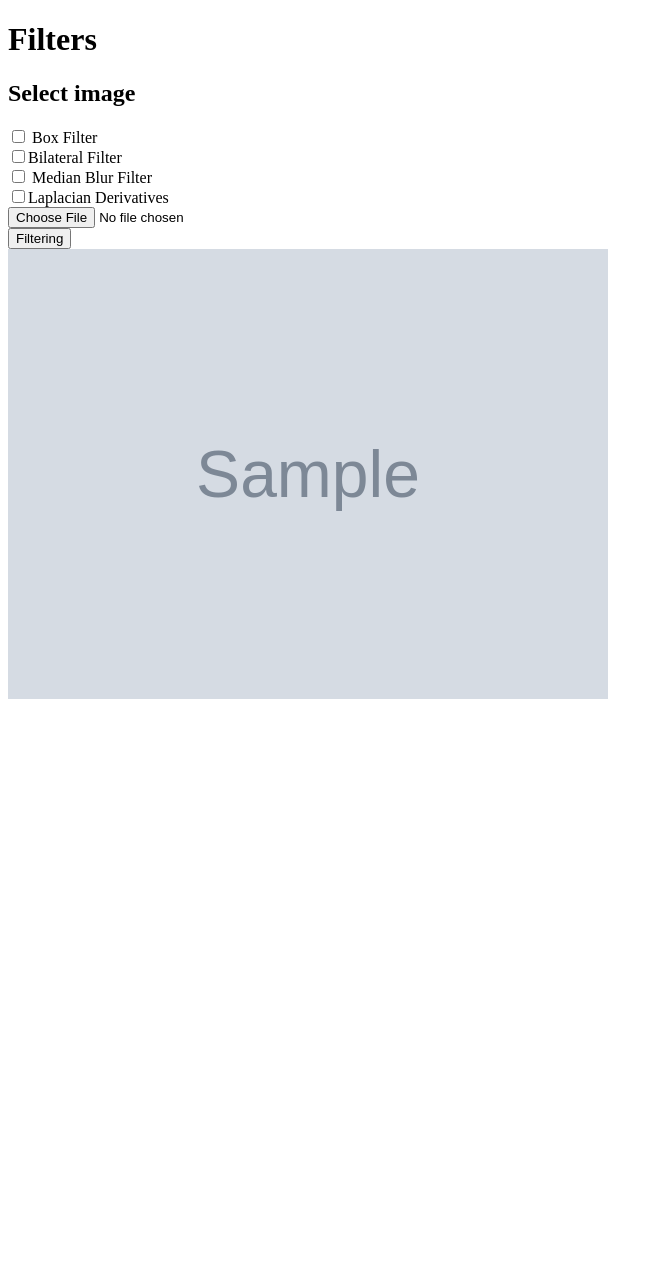
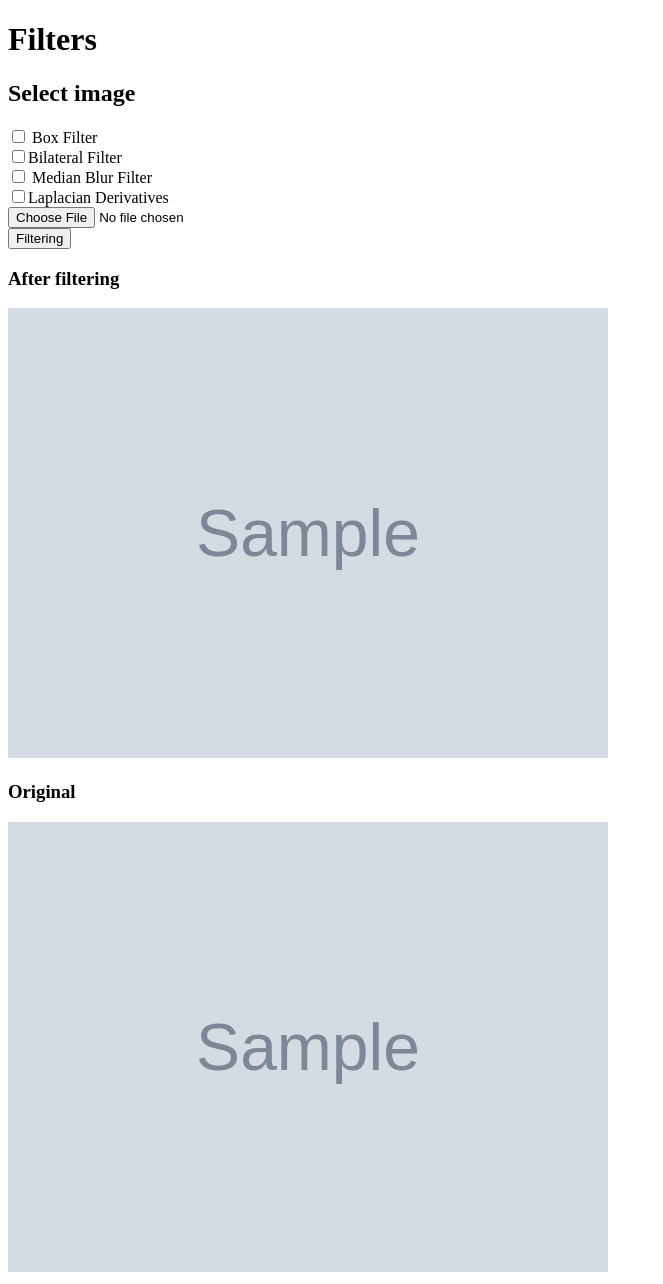
Before and after one commit to olzhasSanatbek/filters, a Flask app: template templates/index.html in a window 1280 px wide. Shown: the whole page, without its empty margins (0-663 px from the left). Before the commit the page ends 699 px from the top, so only its background shows below. Run offline with Flask 2, Linux system fonts and the light colour scheme; the template is opened without the code that fills it: values that come from a table or form of the project are taken from there, most other values are stand-ins (such as "Sample title", 1, 10 or a date in 2020); grey boxes marked "Sample" are stand-in pictures; some libraries are stand-ins or nearby versions.

Commit message:
Update index.html
add to show original image

```diff
--- a/templates/index.html
+++ b/templates/index.html
@@ -35,9 +35,16 @@
                             </div>
                         </div>
                     </form>
-                    {% if filtering_file_url %}
+                     {% if filtering_file_url %}
                         <div class="mt-5">
+                            <h3>After filtering</h3>
                             <img src="{{ filtering_file_url }}" style = "width: 600px;">
+                        </div>
+                    {% endif %}
+                    {% if upload_file_url %}
+                        <div>
+                            <h3>Original</h3>
+                            <img src="{{ upload_file_url }}" style="width: 600px">
                         </div>
                     {% endif %}
                 </div>
```
